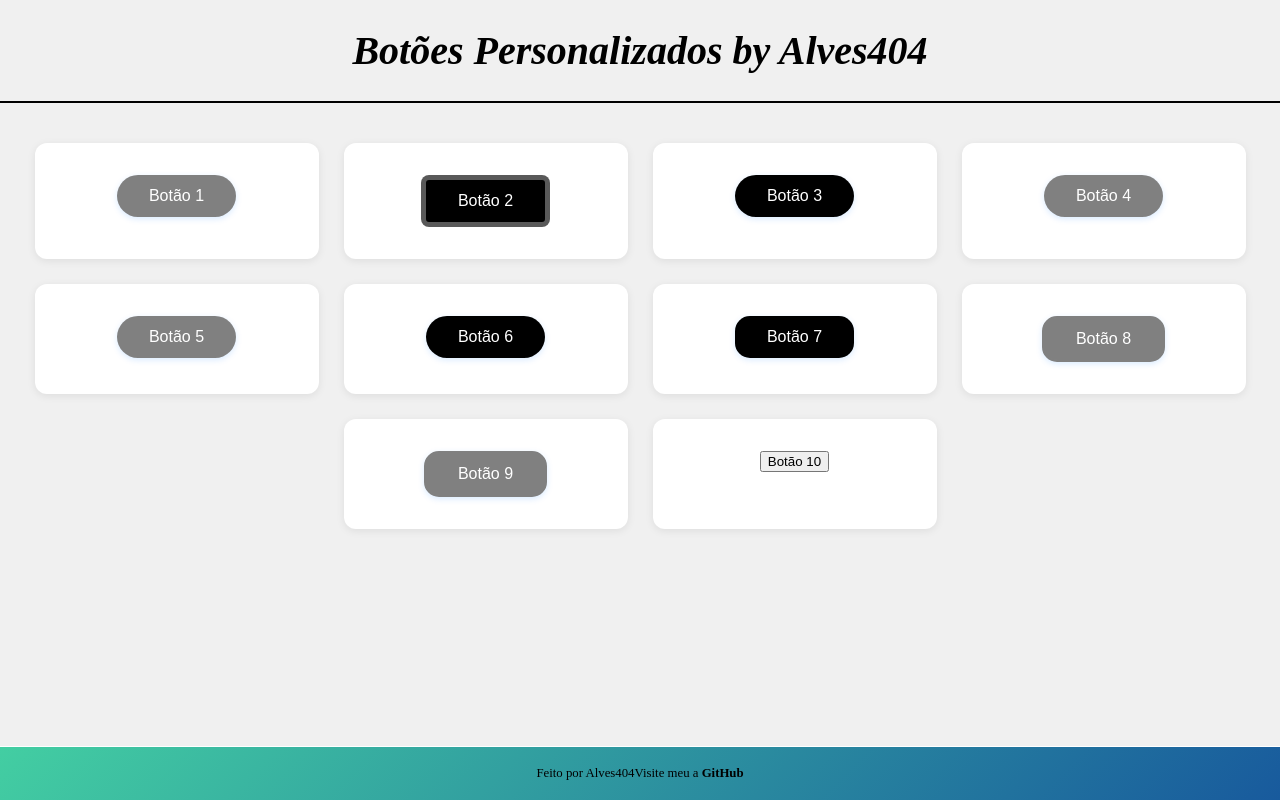
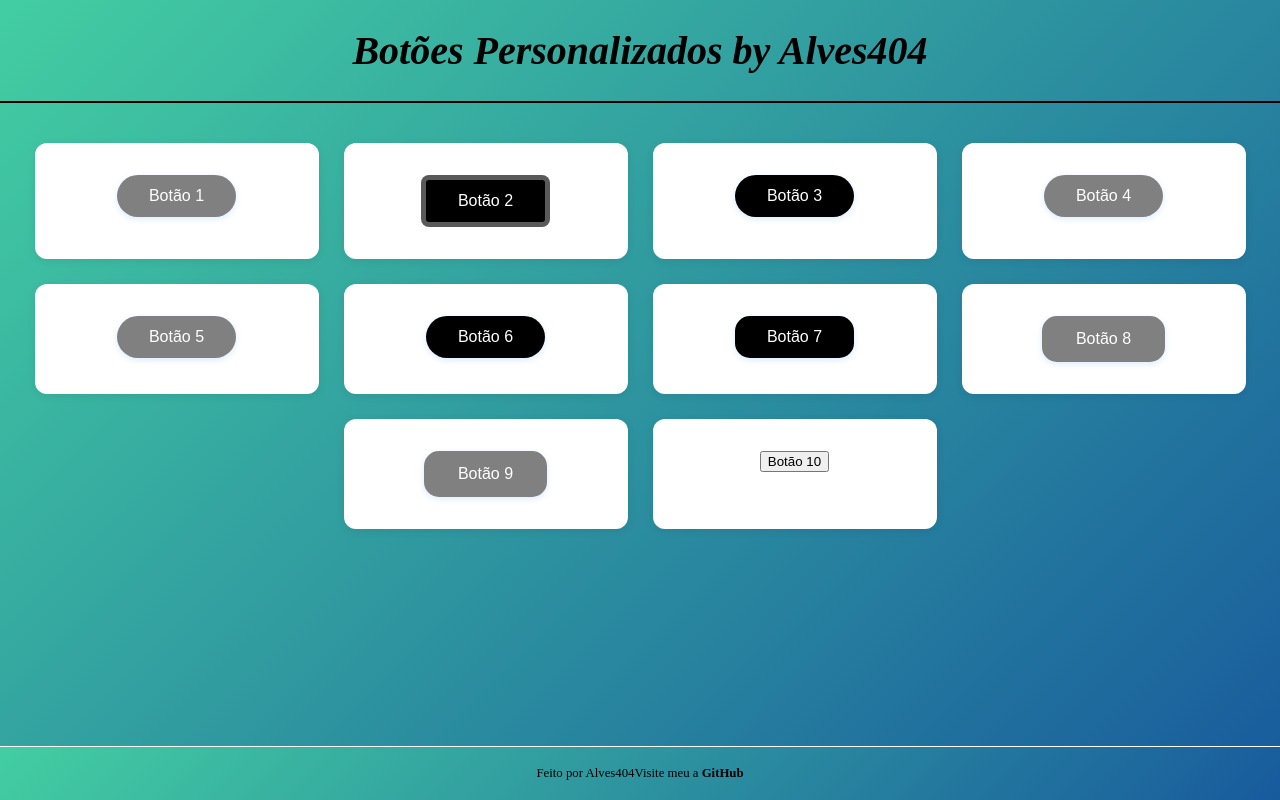
Before and after one commit to Alves404/Buttons-Persolized-by-Alves, a plain HTML site: page index.html in a window 1280 px wide. Drawn offline with Linux system fonts and the light colour scheme.

Commit message:
CORRIGI BOA NOITE

```diff
--- a/css/style.css
+++ b/css/style.css
@@ -1,6 +1,5 @@
     body {
-        background-color: #f0f0f0;
-        margin: 0;
+        background: linear-gradient(135deg, #43cea2, #185a9d);   margin: 0;
         min-height: 100vh;
         display: flex;
         flex-direction: column;
@@ -24,9 +23,10 @@
 
     .by {
         text-align: center;
-        font-size: 5em;
         color: black;
-        font-style: italic;   font-size: 2.5em;
+        font-style: italic;
+        font-family: 'Times New Roman', Times, serif;
+        font-size: 2.5em;
         animation: slide-in-top 2s ease-in-out;
     }
 
```
